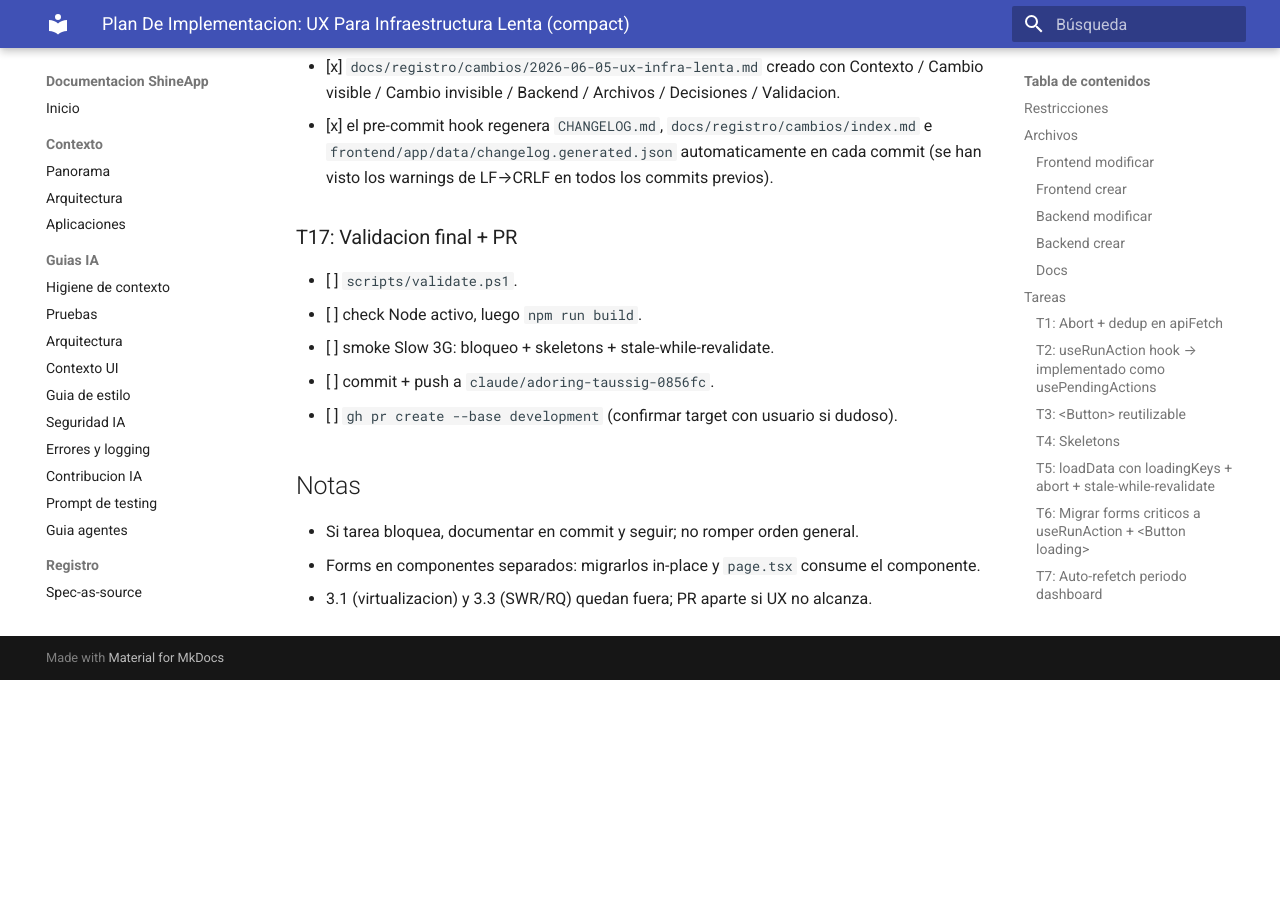
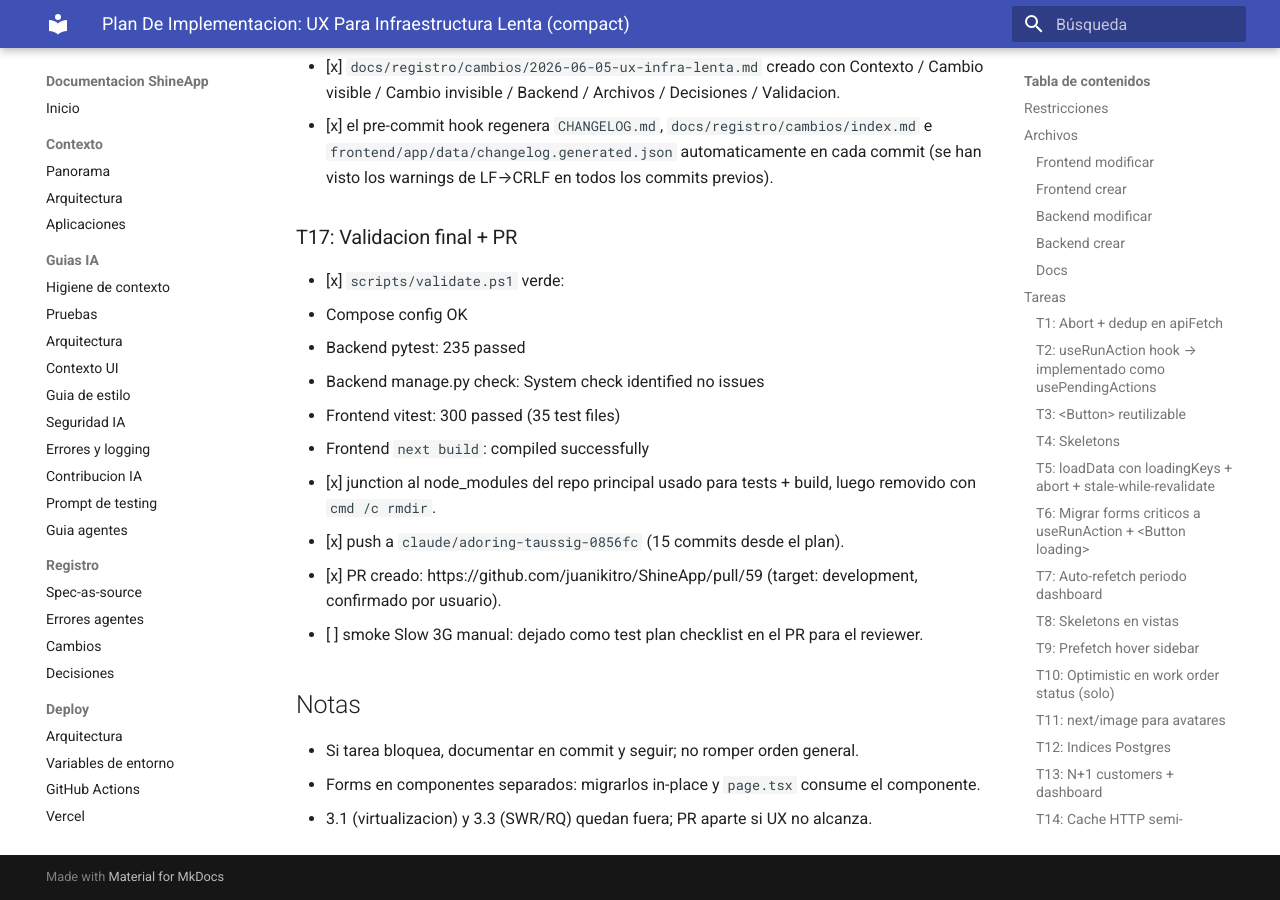
Before and after one commit to juanikitro/ShineApp, an MkDocs documentation site: the page built from docs/plans/2026-06-05-ux-infra-lenta-implementation-plan.compact.md, in a window 1280 px wide and 900 px high, scrolled down 7248 px. Built offline with MkDocs 1.6.1 and Material for MkDocs 9.7.7, drawn with Linux system fonts in a browser that asks for light colours; before the commit the page ends 7928 px from its top, so only the background shows below that.

Commit message:
docs(plan): cerrar T17 con PR #59 creado y validate.ps1 verde

```diff
--- a/docs/plans/2026-06-05-ux-infra-lenta-implementation-plan.compact.md
+++ b/docs/plans/2026-06-05-ux-infra-lenta-implementation-plan.compact.md
@@ -163,11 +163,16 @@
 - [x] el pre-commit hook regenera `CHANGELOG.md`, `docs/registro/cambios/index.md` e `frontend/app/data/changelog.generated.json` automaticamente en cada commit (se han visto los warnings de LF→CRLF en todos los commits previos).
 
 ### T17: Validacion final + PR
-- [ ] `scripts/validate.ps1`.
-- [ ] check Node activo, luego `npm run build`.
-- [ ] smoke Slow 3G: bloqueo + skeletons + stale-while-revalidate.
-- [ ] commit + push a `claude/adoring-taussig-0856fc`.
-- [ ] `gh pr create --base development` (confirmar target con usuario si dudoso).
+- [x] `scripts/validate.ps1` verde:
+  - Compose config OK
+  - Backend pytest: 235 passed
+  - Backend manage.py check: System check identified no issues
+  - Frontend vitest: 300 passed (35 test files)
+  - Frontend `next build`: compiled successfully
+- [x] junction al node_modules del repo principal usado para tests + build, luego removido con `cmd /c rmdir`.
+- [x] push a `claude/adoring-taussig-0856fc` (15 commits desde el plan).
+- [x] PR creado: https://github.com/juanikitro/ShineApp/pull/59 (target: development, confirmado por usuario).
+- [ ] smoke Slow 3G manual: dejado como test plan checklist en el PR para el reviewer.
 
 ## Notas
 
```
